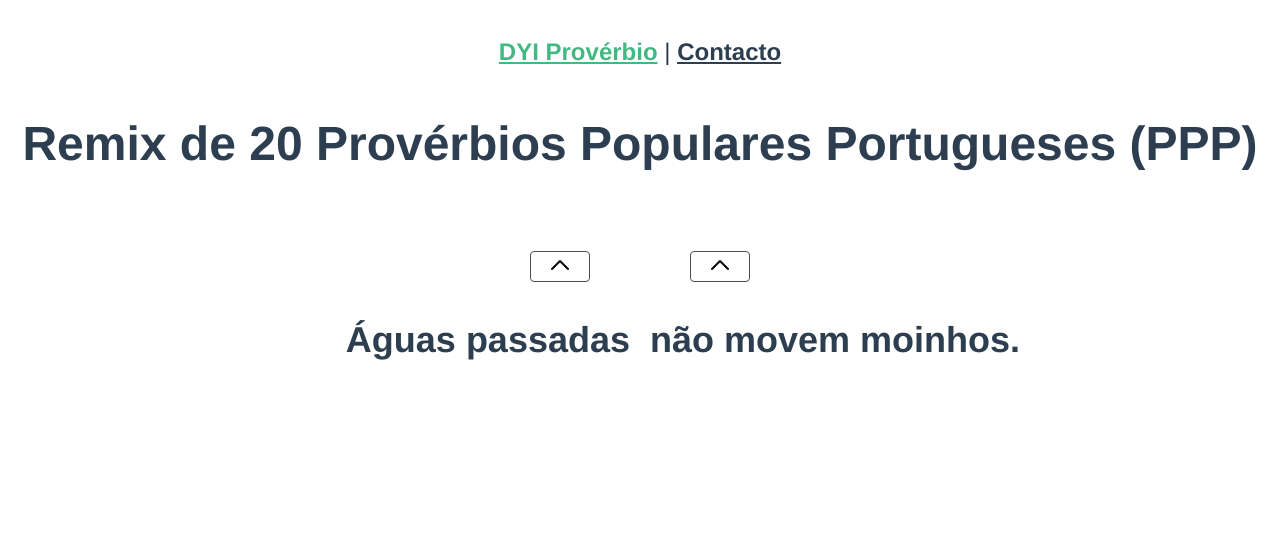
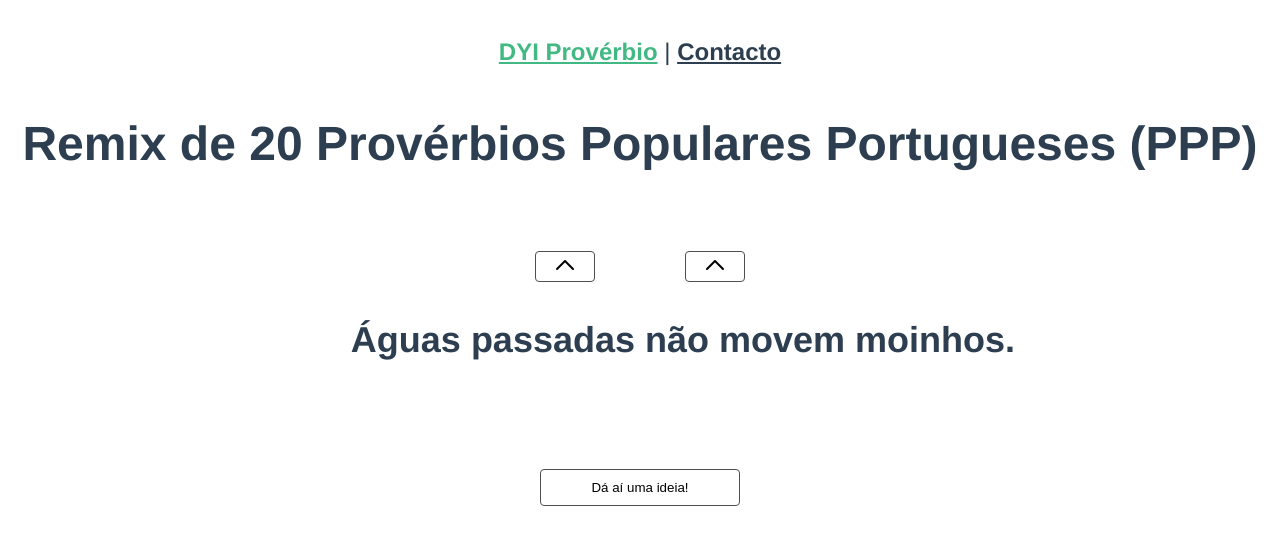
Before and after one commit to johnfisherman/Cada-Macaco, a Vue app: page / in a window 1280 px wide. Shown: the top 544 px of the page. Built offline with nearby package versions, Linux system fonts and the light colour scheme.

Commit message:
Introduce proverbio shuffle button.

```diff
--- a/src/App.vue
+++ b/src/App.vue
@@ -28,20 +28,4 @@ nav a {
 nav a.router-link-exact-active {
   color: #42b983;
 }
-button {
-  background: none;
-  border: none;
-  border: 1px solid #4e4e4e;
-  width: 60px;
-  margin: 0px 40px;
-  border-radius: 4px;
-}
-button:hover {
-  transform: scale(1.1);
-  cursor: pointer;
-  transition: all ease-in-out 0.1s;
-}
-button:active {
-  background-color: #dedede;
-}
 </style>
--- a/src/components/RemixerProverbios.vue
+++ b/src/components/RemixerProverbios.vue
@@ -110,6 +110,15 @@
       </button>
     </div>
   </div>
+  <div class="proverbios-shuffle">
+    <button
+      id="proverbios-shuffle-button"
+      class="active"
+      v-on:click="shuffleProverbios()"
+    >
+      Dá aí uma ideia!
+    </button>
+  </div>
 </template>
 
 <script>
@@ -180,6 +189,13 @@ export default {
       return this.index2 > 0;
     },
   },
+  methods: {
+    shuffleProverbios() {
+      this.index1 = Math.floor(Math.random() * this.primeirasPartes.length);
+      this.index2 = Math.floor(Math.random() * this.segundasPartes.length);
+      return true;
+    },
+  },
 };
 </script>
 
@@ -193,6 +209,7 @@ h1 {
   display: flex;
   flex-direction: column;
   justify-content: center;
+  margin-bottom: 40px;
 }
 #primeiras-partes {
   /* border: 1px solid black !important; */
@@ -202,9 +219,28 @@ h1 {
 }
 button {
   visibility: hidden;
+  background: none;
+  border: none;
+  border: 1px solid #4e4e4e;
+  width: 60px;
+  margin: 0px 40px;
+  border-radius: 4px;
 }
 button.active {
   visibility: visible;
+}
+button:hover {
+  transform: scale(1.1);
+  cursor: pointer;
+  transition: all ease-in-out 0.1s;
+}
+button:active {
+  background-color: #dedede;
+}
+button#proverbios-shuffle-button {
+  width: 200px;
+  padding-top: 10px;
+  padding-bottom: 10px;
 }
 @media only screen and (min-width: 800px) {
   h3 {
@@ -218,12 +254,12 @@ button.active {
   }
   #primeiras-partes {
     /* border: 1px solid black !important; */
-    padding-right: 10px;
+    padding-right: 5px;
     text-align: right;
   }
   #segundas-partes {
     /* border: 1px solid palegreen !important; */
-    padding-left: 10px;
+    padding-left: 5px;
     text-align: left;
   }
 }
```
